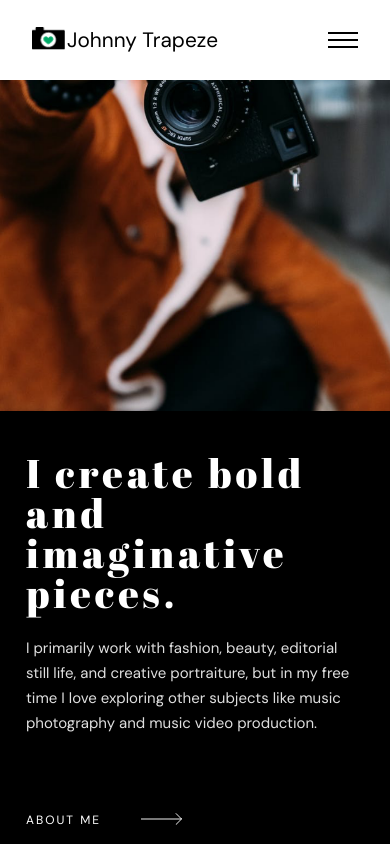
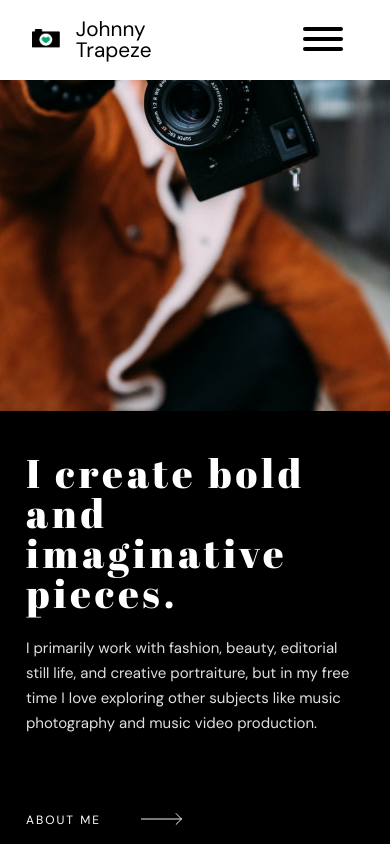
Before and after one commit to justanothergoonie/johnnyTrapeze, a website: page index.html in a window 390 px wide. Shown: the top 844 px of the page. Drawn offline with Linux system fonts and the light colour scheme.

Commit message:
added hamburger animation

```diff
--- a/index.html
+++ b/index.html
@@ -15,6 +15,7 @@
 
 	<body>
 		<div class="desktop-head">
+			<input type="checkbox" id="toggle" name="toggle">
 			<div class="overlay">
 				<div class="logo">
 					<div class="img">
@@ -22,9 +23,15 @@
 					</div>
 					<h2>Johnny Trapeze</h2>
 				</div>
-				<label for="toggle"></label>
+				<label for="toggle">
+					<div class="hamburger hamburger--collapse is-active">
+						<span class="hamburger-box">
+						  <span class="hamburger-inner"></span>
+						</span>
+					</div>
+				</label>
 			</div>
-			<input type="checkbox" id="toggle" name="toggle">
+
 			<div class="verticalNav">
 				<a href="">PORTRAITURE</a>
 				<a href="">COMMERCIAL</a>
@@ -343,7 +350,16 @@
 				</div>
 			</div>
 		</footer>
-
+		<ul>
+			<li>
+				<strong></strong>
+				<p></p>
+			</li>
+						<li>
+							<strong></strong>
+							<p></p>
+						</li>
+		</ul>
 		<script src="dist/js/main.js"></script>
 	</body>
 </html>
--- a/src/scss/_base.scss
+++ b/src/scss/_base.scss
@@ -93,3 +93,108 @@ p {
 		height: auto;
 	}
 }
+#toggle:checked ~ .overlay label .hamburger-inner {
+	transform: translate3d(0, ($hamburger-layer-spacing + $hamburger-layer-height) * -1, 0) rotate(-45deg);
+	transition-delay: 0.22s;
+	transition-timing-function: cubic-bezier(0.215, 0.61, 0.355, 1);
+
+	&::after {
+	  top: 0;
+	  opacity: 0;
+	  transition: top 0.2s cubic-bezier(0.33333, 0, 0.66667, 0.33333),
+				  opacity 0.1s 0.22s linear;
+	}
+
+	&::before {
+	  top: 0;
+	  transform: rotate(-90deg);
+	  transition: top 0.1s 0.16s cubic-bezier(0.33333, 0, 0.66667, 0.33333),
+				  transform 0.13s 0.25s cubic-bezier(0.215, 0.61, 0.355, 1);
+	}
+  }
+// Hamburger
+// ==================================================
+.hamburger {
+	padding: $hamburger-padding-y $hamburger-padding-x;
+	display: inline-block;
+	cursor: pointer;
+
+	transition-property: opacity, filter;
+	transition-duration: 0.15s;
+	transition-timing-function: linear;
+
+	// Normalize (<button>)
+	font: inherit;
+	color: inherit;
+	text-transform: none;
+	background-color: transparent;
+	border: 0;
+	margin: 0;
+	overflow: visible;
+
+	&:hover {
+	  @if $hamburger-hover-use-filter == true {
+		filter: $hamburger-hover-filter;
+	  }
+	  @else {
+		opacity: $hamburger-hover-opacity;
+	  }
+	}
+
+	&.is-active {
+	  &:hover {
+		@if $hamburger-hover-use-filter == true {
+		  filter: $hamburger-active-hover-filter;
+		}
+		@else {
+		  opacity: $hamburger-active-hover-opacity;
+		}
+	  }
+
+	  .hamburger-inner,
+	  .hamburger-inner::before,
+	  .hamburger-inner::after {
+		background-color: $hamburger-active-layer-color;
+	  }
+	}
+  }
+
+  .hamburger-box {
+	width: $hamburger-layer-width;
+	height: $hamburger-layer-height * 3 + $hamburger-layer-spacing * 2;
+	display: inline-block;
+	position: relative;
+  }
+
+  .hamburger-inner {
+	display: block;
+	top: 50%;
+	margin-top: $hamburger-layer-height / -2;
+
+	&,
+	&::before,
+	&::after {
+	  width: $hamburger-layer-width;
+	  height: $hamburger-layer-height;
+	  background-color: $hamburger-layer-color;
+	  border-radius: $hamburger-layer-border-radius;
+	  position: absolute;
+	  transition-property: transform;
+	  transition-duration: 0.15s;
+	  transition-timing-function: ease;
+	}
+
+	&::before,
+	&::after {
+	  content: "";
+	  display: block;
+	}
+
+	&::before {
+	  top: ($hamburger-layer-spacing + $hamburger-layer-height) * -1;
+	}
+
+	&::after {
+	  bottom: ($hamburger-layer-spacing + $hamburger-layer-height) * -1;
+	}
+  }
--- a/src/scss/_home.scss
+++ b/src/scss/_home.scss
@@ -26,16 +26,17 @@
 		}
 		.logo {
 			display: flex;
-			// width: 44%;
+			width: 42%;
 			align-items: center;
-			justify-content: space-between;
+			// justify-content: space-between;
 			margin-left: 2rem;
+			// width: 41%;
 			@include bp-large {
 				width: unset;
-				margin-left: 7.563rem;
+				// margin-left: 7.563rem;
 			}
 			.img {
-				width: 17.57%;
+				// width: 17.57%;
 				@include bp-large {
 					width: auto;
 					margin-right: 1.5rem;
@@ -46,8 +47,10 @@
 			}
 			h2 {
 				font-size: 1.3rem;
+				margin-left: 1rem;
 				@include bp-large {
 					font-size: 1.5rem;
+					margin-left: unset;
 				}
 			}
 		}
@@ -57,11 +60,31 @@
 			position: relative;
 			// top: 30px;
 			// left: 200px;
-			width: 30px;
-			height: 16px;
-			border-top: 2px solid #000;
-			border-bottom: 2px solid #000;
+			// width: 30px;
+			// height: 16px;
+			// border-top: 2px solid #000;
+			// border-bottom: 2px solid #000;
 			margin-right: 2rem;
+			.hamburger--collapse {
+				.hamburger-inner {
+				  top: auto;
+				  bottom: 0;
+				  transition-duration: 0.13s;
+				  transition-delay: 0.13s;
+				  transition-timing-function: cubic-bezier(0.55, 0.055, 0.675, 0.19);
+
+				  &::after {
+					top: ($hamburger-layer-spacing * 2 + $hamburger-layer-height * 2) * -1;
+					transition: top 0.2s 0.2s cubic-bezier(0.33333, 0.66667, 0.66667, 1),
+								opacity 0.1s linear;
+				  }
+
+				  &::before {
+					transition: top 0.12s 0.2s cubic-bezier(0.33333, 0.66667, 0.66667, 1),
+								transform 0.13s cubic-bezier(0.55, 0.055, 0.675, 0.19);
+				  }
+				}
+			  }
 			@include bp-large {
 				display: none;
 			}
@@ -71,7 +94,8 @@
 			display: block;
 			position: relative;
 			top: 5px;
-			border-top: 2px solid #000;
+			// border-top: 2px solid #000;
+
 		}
 	}
 	.verticalNav {
--- a/src/scss/_variables.scss
+++ b/src/scss/_variables.scss
@@ -57,3 +57,48 @@ $pure-white: #ffffff;
 		@content;
 	}
 }
+
+/*!
+ * Hamburgers
+ * @description Tasty CSS-animated hamburgers
+ * @author Jonathan Suh @jonsuh
+ * @site https://jonsuh.com/hamburgers
+ * @link https://github.com/jonsuh/hamburgers
+ */
+
+// Settings
+// ==================================================
+$hamburger-padding-x           : 15px !default;
+$hamburger-padding-y           : 15px !default;
+$hamburger-layer-width         : 40px !default;
+$hamburger-layer-height        : 4px !default;
+$hamburger-layer-spacing       : 6px !default;
+$hamburger-layer-color         : #000 !default;
+$hamburger-layer-border-radius : 4px !default;
+$hamburger-hover-opacity       : 0.7 !default;
+$hamburger-active-layer-color  : $hamburger-layer-color !default;
+$hamburger-active-hover-opacity: $hamburger-hover-opacity !default;
+
+// To use CSS filters as the hover effect instead of opacity,
+// set $hamburger-hover-use-filter as true and
+// change the value of $hamburger-hover-filter accordingly.
+$hamburger-hover-use-filter   : false !default;
+$hamburger-hover-filter       : opacity(50%) !default;
+$hamburger-active-hover-filter: $hamburger-hover-filter !default;
+
+// Types (Remove or comment out what you don’t need)
+// ==================================================
+$hamburger-types: (
+
+  collapse,
+
+) !default;
+
+// Base Hamburger (We need this)
+// ==================================================
+// @import "base";
+
+// Hamburger types
+// ==================================================
+
+// @import "./types/collapse";
```
Also changed, not shown: dist/css/main.css, 1 other file.
